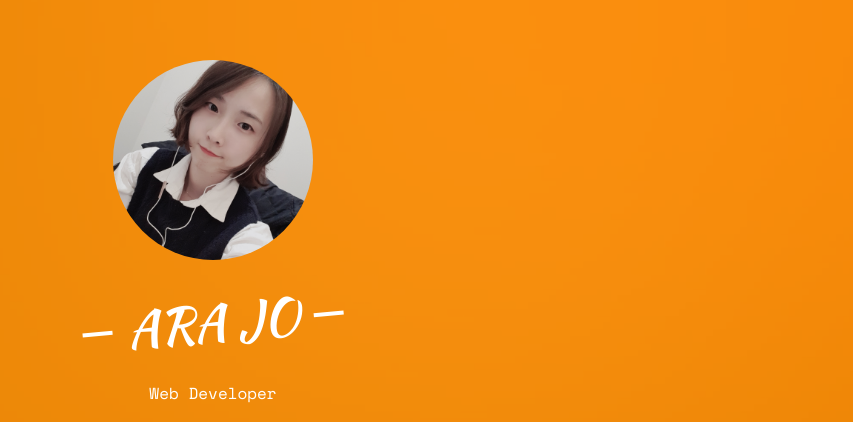
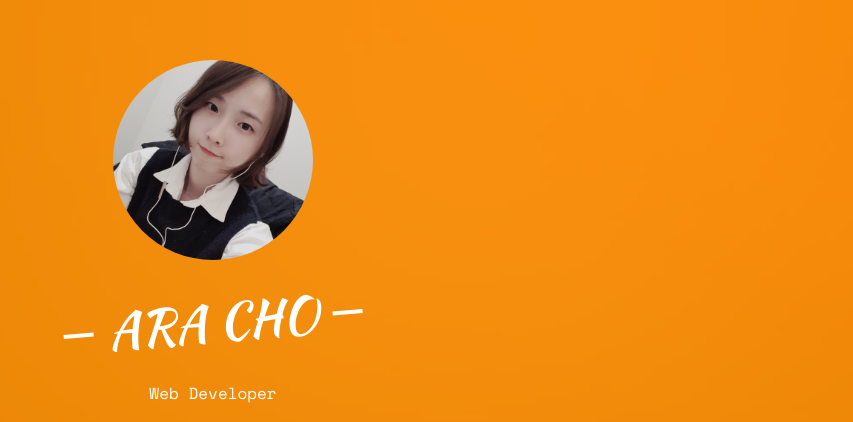
Before and after one commit to arara90/arara90.github.io, a plain HTML site: page index.html in a window 1280 px wide. Shown: the part 121-543 px from the top of the page, without its empty margins (427-1280 px from the left). Drawn offline with nearby package versions, Linux system fonts and the light colour scheme; files whose address does not match are found by name; a web font is replaced by a local one.

Commit message:
이름 수정

```diff
--- a/index.html
+++ b/index.html
@@ -7,7 +7,7 @@
 	<meta name="viewport" content="width=device-width, initial-scale=1">
 	<meta name="description" content="신입 개발자 조아라의 포트폴리오" />
 	<meta name="keywords" content="ara araCho portfolio" />
-	<meta name="author" content="조아라 ara ararajo" />
+	<meta name="author" content="조아라 ara araCho" />
 
 	<!--
 	//////////////////////////////////////////////////////
@@ -72,7 +72,7 @@
 					<div class="display-t js-fullheight">
 						<div class="display-tc js-fullheight animate-box" data-animate-effect="fadeIn">
 							<div class="profile-thumb" style="background: url(images/profile.jpg);"></div>
-							<h1><span>ARA JO</span></h1>
+							<h1><span>ARA CHO</span></h1>
 							<h3><span>Web Developer</span></h3>
 							<p>
 								<ul class="fh5co-social-icons">
```
